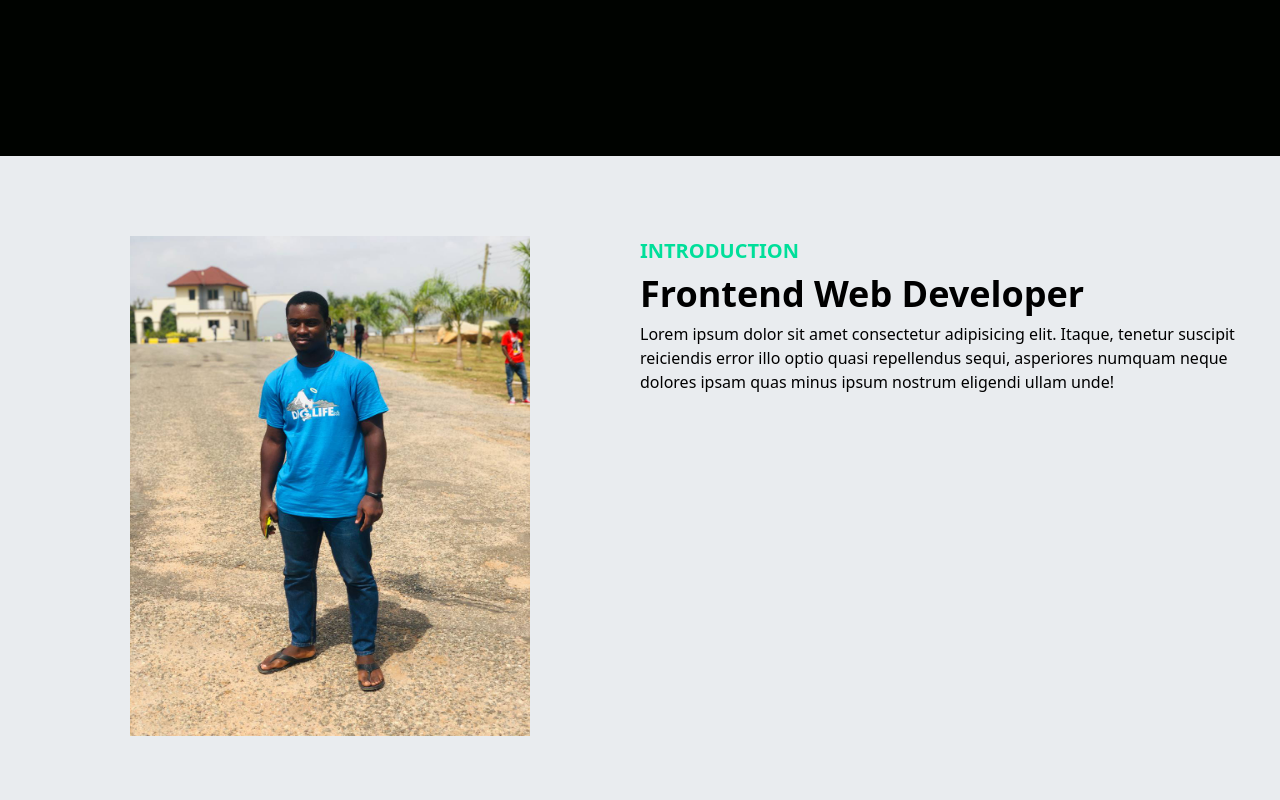
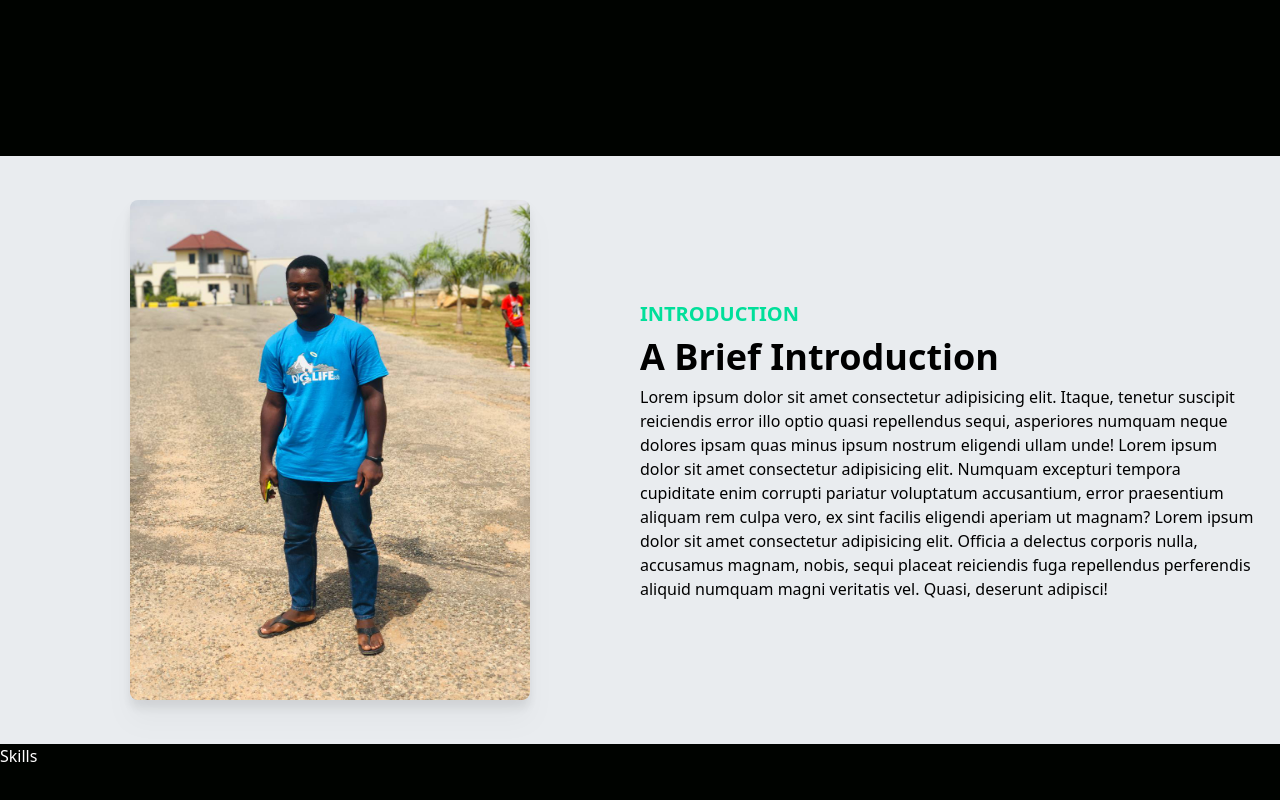
Before and after one commit to John-sys/MyPortfolio, a React (Create React App) app: page / in a window 1280 px wide. Shown: the part 612-1412 px from the top of the page. After the commit the page ends 1380 px from the top, so only its background shows below. Built offline with nearby package versions, Linux system fonts and the light colour scheme.

Commit message:
added skills component

```diff
--- a/src/components/Introduction.jsx
+++ b/src/components/Introduction.jsx
@@ -3,13 +3,13 @@ import newImage from '../assets/newImage.jpg';
 
 const Introduction = () => {
   return (
-    <div className="w-full bg-[#e9ecef] py-16 px-4">
+    <div className="w-full bg-[#e9ecef] py-7 px-4">
       <div className="max-w-[1240px] mx-auto grid md:grid-cols-2 text-black">
-          <img src={newImage} alt="/" className=" items-center flex justify-center mx-auto my-4 w-[400px] h-[500px] "/>
-          <div className="my-4">
+          <img src={newImage} alt="/" className=" items-center flex justify-center mx-auto my-4 w-[400px] h-[500px] rounded-lg drop-shadow-xl  "/>
+          <div className="my-4 my-auto ">
               <p className="uppercase text-[#00df9a] font-bold text-[20px] ">Introduction</p>
-              <h1 className="font-bold text-black md:text-4xl sm:text-2xl text-2xl py-2">Frontend Web Developer</h1>
-              <p>Lorem ipsum dolor sit amet consectetur adipisicing elit. Itaque, tenetur suscipit reiciendis error illo optio quasi repellendus sequi, asperiores numquam neque dolores ipsam quas minus ipsum nostrum eligendi ullam unde!</p>
+              <h1 className="font-bold text-black md:text-4xl sm:text-2xl text-2xl py-2">A Brief Introduction</h1>
+              <p>Lorem ipsum dolor sit amet consectetur adipisicing elit. Itaque, tenetur suscipit reiciendis error illo optio quasi repellendus sequi, asperiores numquam neque dolores ipsam quas minus ipsum nostrum eligendi ullam unde! Lorem ipsum dolor sit amet consectetur adipisicing elit. Numquam excepturi tempora cupiditate enim corrupti pariatur voluptatum accusantium, error praesentium aliquam rem culpa vero, ex sint facilis eligendi aperiam ut magnam? Lorem ipsum dolor sit amet consectetur adipisicing elit. Officia a delectus corporis nulla, accusamus magnam, nobis, sequi placeat reiciendis fuga repellendus perferendis aliquid numquam magni veritatis vel. Quasi, deserunt adipisci! </p>
           </div>
       </div>
     </div>
--- a/src/components/Navbar.jsx
+++ b/src/components/Navbar.jsx
@@ -67,7 +67,7 @@ const Navbar = () => {
           <li className=" text-lg font-lora hover:-translate-y-1 hover:scale-110 duration-300 transition ease-in-out ">
             <a
               href="/"
-              className="text-gray-800 hover:text-gray duration-200 text-selected-text"
+              className="text-gray-800 hover:text-gray duration-200 "
             >
               Home
             </a>
--- /dev/null
+++ b/src/components/Skills.jsx
@@ -0,0 +1,9 @@
+import React from 'react'
+
+const Skills = () => {
+  return (
+    <div>Skills</div>
+  )
+}
+
+export default Skills
--- a/src/views/Homepage.jsx
+++ b/src/views/Homepage.jsx
@@ -1,6 +1,7 @@
 import React from "react";
 import Hero from "../components/Hero";
 import Introduction from "../components/Introduction";
+import Skills from "../components/Skills";
 
 const Homepage = () => {
   return (
@@ -9,6 +10,7 @@ const Homepage = () => {
 
       <Introduction />
 
+      <Skills/>
     </div>
   );
 };
```
Also changed, not shown: 1 other file (tests, documents, lock files or other folders).
